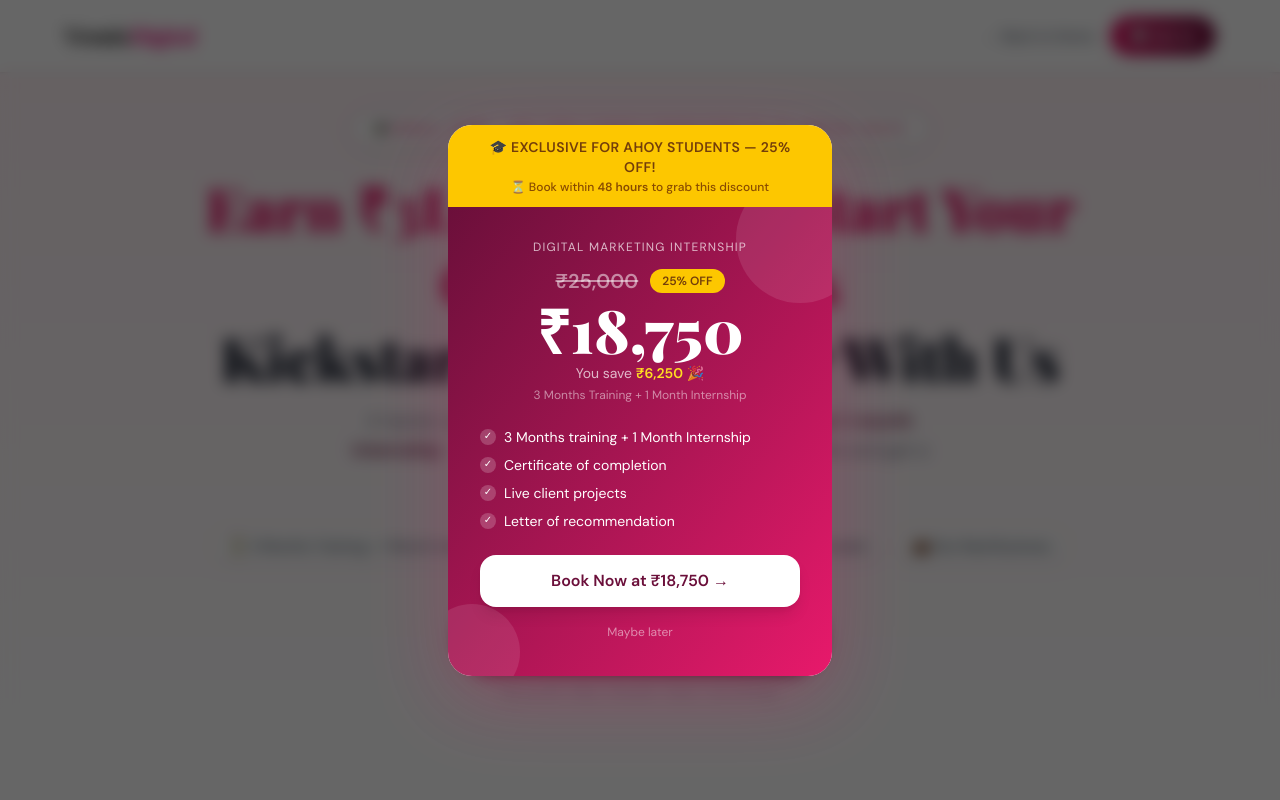
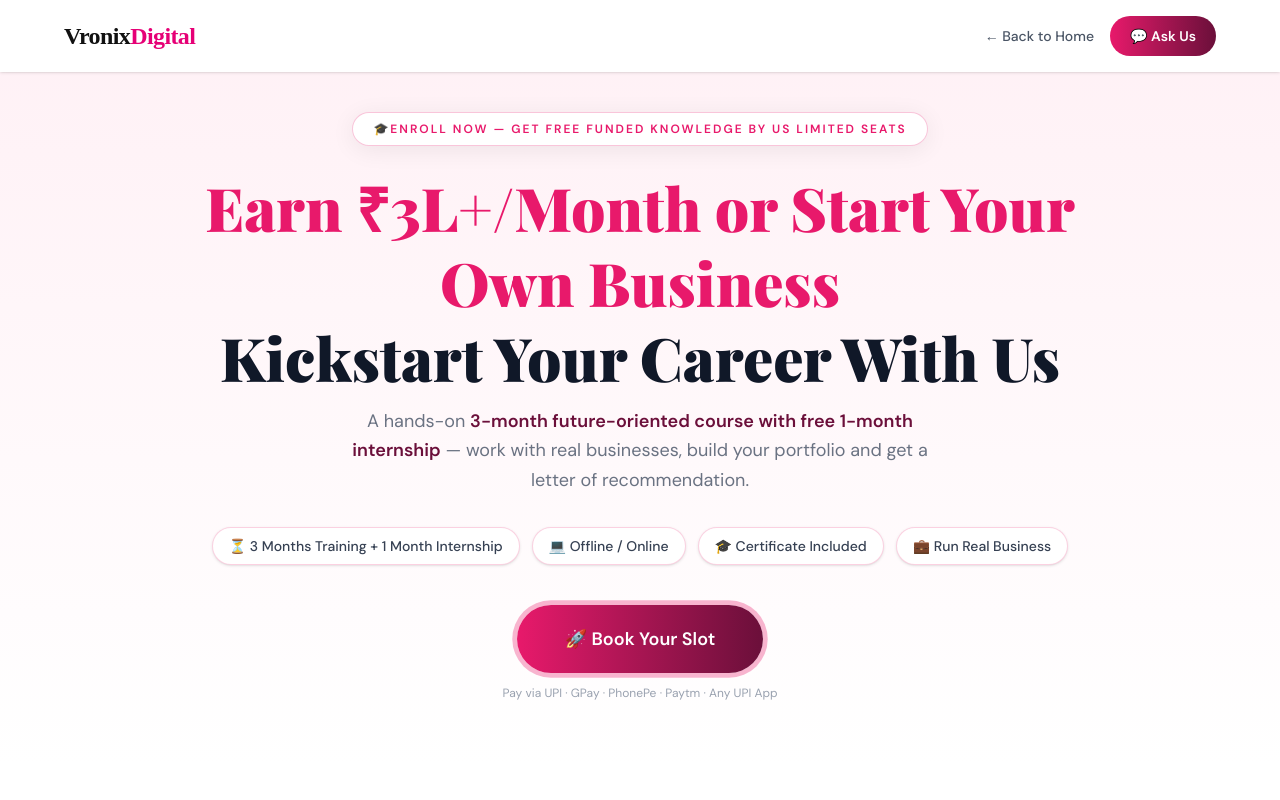
Before and after one commit to jayeshsarode25/vronix-digital, a React (Vite) app: page /internship in a window 1280 px wide. Shown: the top 800 px of the page. Built offline with nearby package versions, Linux system fonts and the light colour scheme.

Commit message:
feat: remove pricing details and update button text in Internship component

```diff
--- a/src/components/Internshipbanner.jsx
+++ b/src/components/Internshipbanner.jsx
@@ -56,7 +56,7 @@ export default function InternshipBanner() {
                 3 Months
               </div>
               <div className="font-display font-black text-maroon text-4xl mb-1">
-                ₹999
+
               </div>
               <div className="text-gray-400 text-xs mb-6">One-time · All inclusive</div>
 
--- a/src/pages/Internship.jsx
+++ b/src/pages/Internship.jsx
@@ -150,84 +150,84 @@ function FAQItem({ q, a }) {
   );
 }
 
-function PricingPopup({ onClose, onEnroll }) {
-  return (
-    <div
-      className="fixed inset-0 z-50 flex items-center justify-center p-4 bg-black/60 backdrop-blur-sm"
-      onClick={onClose}
-    >
-      <div
-        className="bg-white rounded-3xl w-full max-w-sm shadow-heavy overflow-hidden"
-        onClick={(e) => e.stopPropagation()}
-      >
-        <div className="bg-yellow-400 px-6 py-3 text-center">
-          <p className="text-yellow-900 font-black text-sm uppercase tracking-wide">
-            🎓 Exclusive for Ahoy Students — 25% Off!
-          </p>
-          <p className="text-yellow-800 text-xs mt-0.5 font-medium">
-            ⏳ Book within <strong>48 hours</strong> to grab this discount
-          </p>
-        </div>
+// function PricingPopup({ onClose, onEnroll }) {
+//   return (
+//     <div
+//       className="fixed inset-0 z-50 flex items-center justify-center p-4 bg-black/60 backdrop-blur-sm"
+//       onClick={onClose}
+//     >
+//       <div
+//         className="bg-white rounded-3xl w-full max-w-sm shadow-heavy overflow-hidden"
+//         onClick={(e) => e.stopPropagation()}
+//       >
+//         <div className="bg-yellow-400 px-6 py-3 text-center">
+//           <p className="text-yellow-900 font-black text-sm uppercase tracking-wide">
+//             🎓 Exclusive for Ahoy Students — 25% Off!
+//           </p>
+//           <p className="text-yellow-800 text-xs mt-0.5 font-medium">
+//             ⏳ Book within <strong>48 hours</strong> to grab this discount
+//           </p>
+//         </div>
 
-        <div className="bg-linear-to-br from-maroon to-pink-brand p-8 text-white text-center relative overflow-hidden">
-          <div className="absolute -top-8 -right-8 w-32 h-32 bg-white/10 rounded-full" />
-          <div className="absolute -bottom-6 -left-6 w-24 h-24 bg-white/10 rounded-full" />
+//         <div className="bg-linear-to-br from-maroon to-pink-brand p-8 text-white text-center relative overflow-hidden">
+//           <div className="absolute -top-8 -right-8 w-32 h-32 bg-white/10 rounded-full" />
+//           <div className="absolute -bottom-6 -left-6 w-24 h-24 bg-white/10 rounded-full" />
 
-          <div className="relative z-10">
-            <div className="text-white/70 text-xs uppercase tracking-widest mb-3">
-              Digital Marketing Internship
-            </div>
+//           <div className="relative z-10">
+//             <div className="text-white/70 text-xs uppercase tracking-widest mb-3">
+//               Digital Marketing Internship
+//             </div>
 
-            <div className="flex items-center justify-center gap-3 mb-1">
-              <span className="text-white/50 line-through text-xl font-bold">
-                ₹25,000
-              </span>
-              <span className="bg-yellow-400 text-yellow-900 text-xs font-black px-3 py-1 rounded-full">
-                25% OFF
-              </span>
-            </div>
+//             <div className="flex items-center justify-center gap-3 mb-1">
+//               <span className="text-white/50 line-through text-xl font-bold">
+//                 ₹25,000
+//               </span>
+//               <span className="bg-yellow-400 text-yellow-900 text-xs font-black px-3 py-1 rounded-full">
+//                 25% OFF
+//               </span>
+//             </div>
 
-            <div className="font-display font-black text-6xl mb-1">₹18,750</div>
-            <div className="text-white/70 text-sm mb-1">
-              You save <strong className="text-yellow-300">₹6,250</strong> 🎉
-            </div>
-            <div className="text-white/50 text-xs mb-6">{DURATION}</div>
+//             <div className="font-display font-black text-6xl mb-1">₹18,750</div>
+//             <div className="text-white/70 text-sm mb-1">
+//               You save <strong className="text-yellow-300">₹6,250</strong> 🎉
+//             </div>
+//             <div className="text-white/50 text-xs mb-6">{DURATION}</div>
 
-            <ul className="text-left space-y-2 mb-6">
-              {[
-                "3 Months training + 1 Month Internship",
-                "Certificate of completion",
-                "Live client projects",
-                "Letter of recommendation",
-              ].map((item) => (
-                <li key={item} className="flex items-center gap-2 text-sm">
-                  <span className="w-4 h-4 bg-white/20 rounded-full flex items-center justify-center text-[10px] shrink-0">
-                    ✓
-                  </span>
-                  {item}
-                </li>
-              ))}
-            </ul>
+//             <ul className="text-left space-y-2 mb-6">
+//               {[
+//                 "3 Months training + 1 Month Internship",
+//                 "Certificate of completion",
+//                 "Live client projects",
+//                 "Letter of recommendation",
+//               ].map((item) => (
+//                 <li key={item} className="flex items-center gap-2 text-sm">
+//                   <span className="w-4 h-4 bg-white/20 rounded-full flex items-center justify-center text-[10px] shrink-0">
+//                     ✓
+//                   </span>
+//                   {item}
+//                 </li>
+//               ))}
+//             </ul>
 
-            <button
-              onClick={onEnroll}
-              className="w-full bg-white text-maroon font-black text-base py-3.5 rounded-2xl hover:bg-pink-light transition-colors shadow-lg mb-3"
-            >
-              Book Now at ₹18,750 →
-            </button>
+//             <button
+//               onClick={onEnroll}
+//               className="w-full bg-white text-maroon font-black text-base py-3.5 rounded-2xl hover:bg-pink-light transition-colors shadow-lg mb-3"
+//             >
+//               Book Now at ₹18,750 →
+//             </button>
 
-            <button
-              onClick={onClose}
-              className="w-full text-white/50 text-xs hover:text-white/80 transition-colors py-1"
-            >
-              Maybe later
-            </button>
-          </div>
-        </div>
-      </div>
-    </div>
-  );
-}
+//             <button
+//               onClick={onClose}
+//               className="w-full text-white/50 text-xs hover:text-white/80 transition-colors py-1"
+//             >
+//               Maybe later
+//             </button>
+//           </div>
+//         </div>
+//       </div>
+//     </div>
+//   );
+// }
 
 export default function Internship() {
   const [showAll, setShowAll] = useState(false);
@@ -317,7 +317,7 @@ export default function Internship() {
               onClick={() => handlePayNow('999')}
               className="animate-pulse-pink inline-flex items-center gap-3 bg-linear-to-r from-pink-brand to-maroon text-white font-bold text-lg px-12 py-5 rounded-full shadow-pink hover:opacity-90 transition-opacity"
             >
-              🚀 Book Your Slot — ₹{INTERNSHIP_FEE} Only
+              🚀 Book Your Slot
             </button>
             <p className="text-gray-400 text-xs mt-3">
               Pay via UPI · GPay · PhonePe · Paytm · Any UPI App
@@ -402,7 +402,7 @@ export default function Internship() {
         </div>
       </section>
 
-      <section className="py-20 px-6 bg-white">
+      {/* <section className="py-20 px-6 bg-white">
         <div className="max-w-lg mx-auto">
           <div className="text-center mb-10">
             <span className="text-pink-brand font-bold text-xs tracking-[3px] uppercase">
@@ -449,7 +449,7 @@ export default function Internship() {
                 ₹18,750
               </div>
               <div className="text-white/70 text-sm mb-2">
-                You save <strong className="text-yellow-300">₹6,250</strong> 🎉
+                You save <strong className="text-yellow-300"></strong> 🎉
               </div>
               <div className="text-white/60 text-xs mb-8">
                 One-time payment · {DURATION}
@@ -472,10 +472,10 @@ export default function Internship() {
                 ))}
               </ul>
               <button
-                onClick={() => handlePayNow('18750')}
+                onClick={() => handlePayNow('')}
                 className="w-full bg-white text-maroon font-black text-lg py-4 rounded-2xl hover:bg-pink-light transition-colors shadow-lg"
               >
-                Book Now at ₹18,750 →
+                Book Now →
               </button>
               <p className="text-white/60 text-xs mt-4">
                 GPay · PhonePe · Paytm · Any UPI App supported
@@ -501,7 +501,7 @@ export default function Internship() {
             </a>
           </div>
         </div>
-      </section>
+      </section> */}
 
       <section className="py-20 px-6 bg-pink-light">
         <div className="max-w-2xl mx-auto">
@@ -534,7 +534,7 @@ export default function Internship() {
             onClick={() => handlePayNow('999')}
             className="bg-white text-maroon font-black px-10 py-4 rounded-full hover:bg-pink-light transition-colors text-base"
           >
-            Book Your Slot — ₹{INTERNSHIP_FEE} →
+            Book Your Slot →
           </button>
           <a
             href={`https://wa.me/${WHATSAPP_NUMBER}?text=Hi!%20I%20want%20to%20know%20more%20about%20the%20Digital%20Marketing%20Internship.`}
@@ -556,12 +556,12 @@ export default function Internship() {
 
       {showPayment && <PaymentModal onClose={() => setShowPayment(false)} amount={payAmount} />}
 
-      {showPopup && (
+      {/* {showPopup && (
         <PricingPopup
           onClose={() => setShowPopup(false)}
           onEnroll={() => { setShowPopup(false); handlePayNow('18750'); }}
         />
-      )}
+      )} */}
     </div>
   );
 }
```
